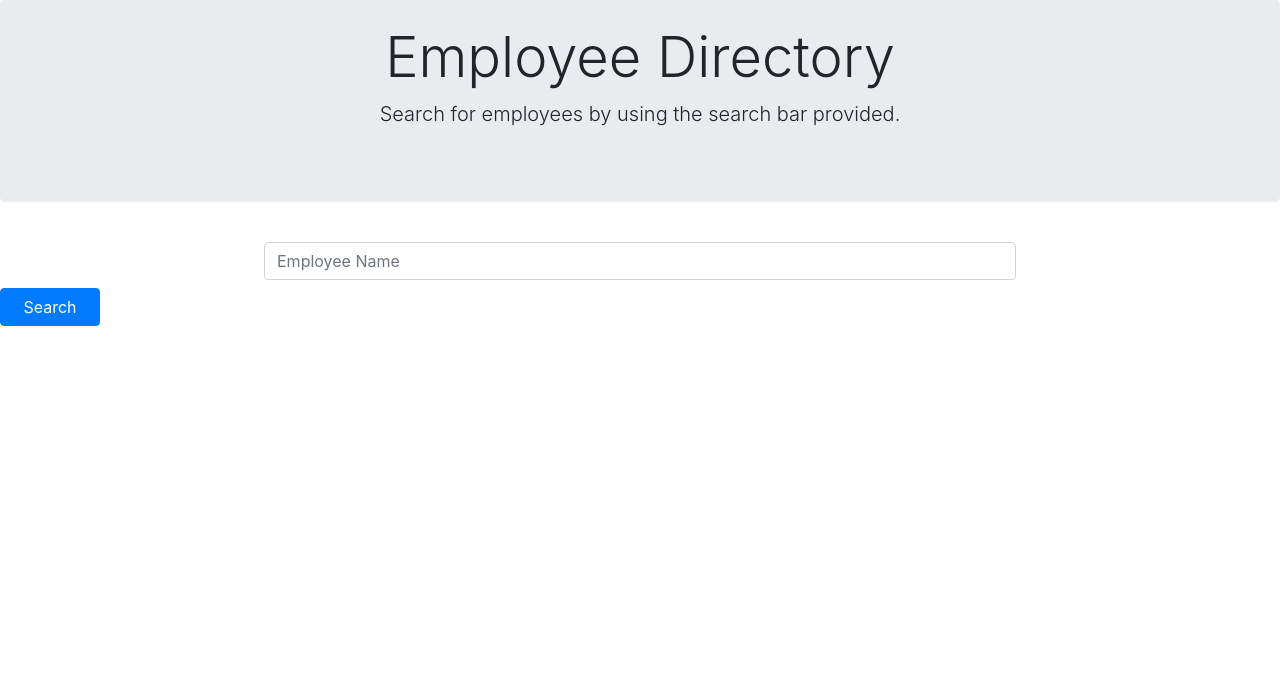
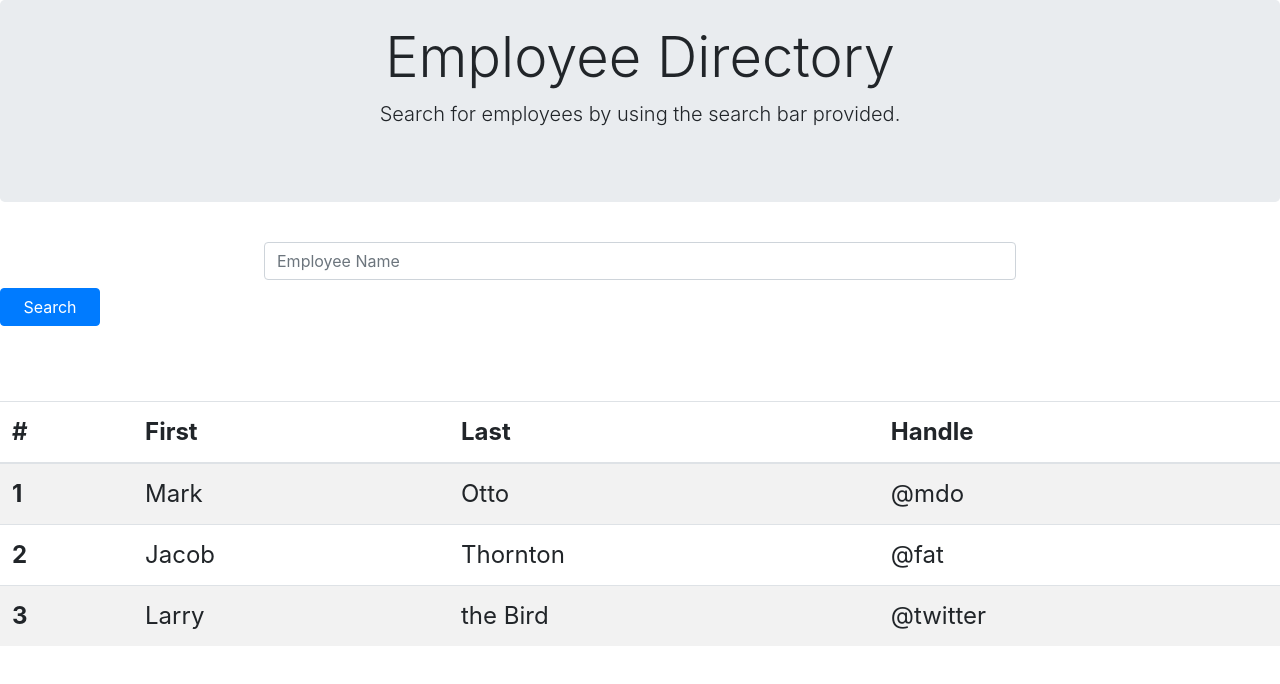
Before and after one commit to Fatmoogle/Employee_Directory, a React (Create React App) app: page / in a window 1280 px wide. Shown: the top 684 px of the page. Built offline with nearby package versions, Linux system fonts and the light colour scheme; a web font is replaced by a local one.

Commit message:
added styling for components

```diff
--- a/src/App.js
+++ b/src/App.js
@@ -1,12 +1,14 @@
 import React from "react";
 import Jumbotron from "./components/jumbotron";
 import SearchBox from "./components/searchBox";
+import Table from "./components/table";
 
 function App() {
   return (
     <>
     <Jumbotron />
     <SearchBox />
+    <Table />
     </>
   );
 }
--- a/src/components/cards.js
+++ /dev/null
@@ -1 +0,0 @@
-import React from "react";
--- /dev/null
+++ b/src/components/table.js
@@ -0,0 +1,39 @@
+import React from "react";
+import "../styles/table.css"
+
+function Table(props) {
+    return (
+        <table className="table table-striped">
+        <thead>
+            <tr>
+            <th scope="col">#</th>
+            <th scope="col">First</th>
+            <th scope="col">Last</th>
+            <th scope="col">Handle</th>
+            </tr>
+        </thead>
+        <tbody>
+            <tr>
+            <th scope="row">1</th>
+            <td>Mark</td>
+            <td>Otto</td>
+            <td>@mdo</td>
+            </tr>
+            <tr>
+            <th scope="row">2</th>
+            <td>Jacob</td>
+            <td>Thornton</td>
+            <td>@fat</td>
+            </tr>
+            <tr>
+            <th scope="row">3</th>
+            <td>Larry</td>
+            <td>the Bird</td>
+            <td>@twitter</td>
+            </tr>
+        </tbody>
+        </table>
+    );
+}
+
+export default Table;
--- /dev/null
+++ b/src/styles/table.css
@@ -0,0 +1,6 @@
+.table {
+    font-size: 1.5em;
+    width: 100%;
+    margin: auto;
+    margin-top: 75px;
+}
```
